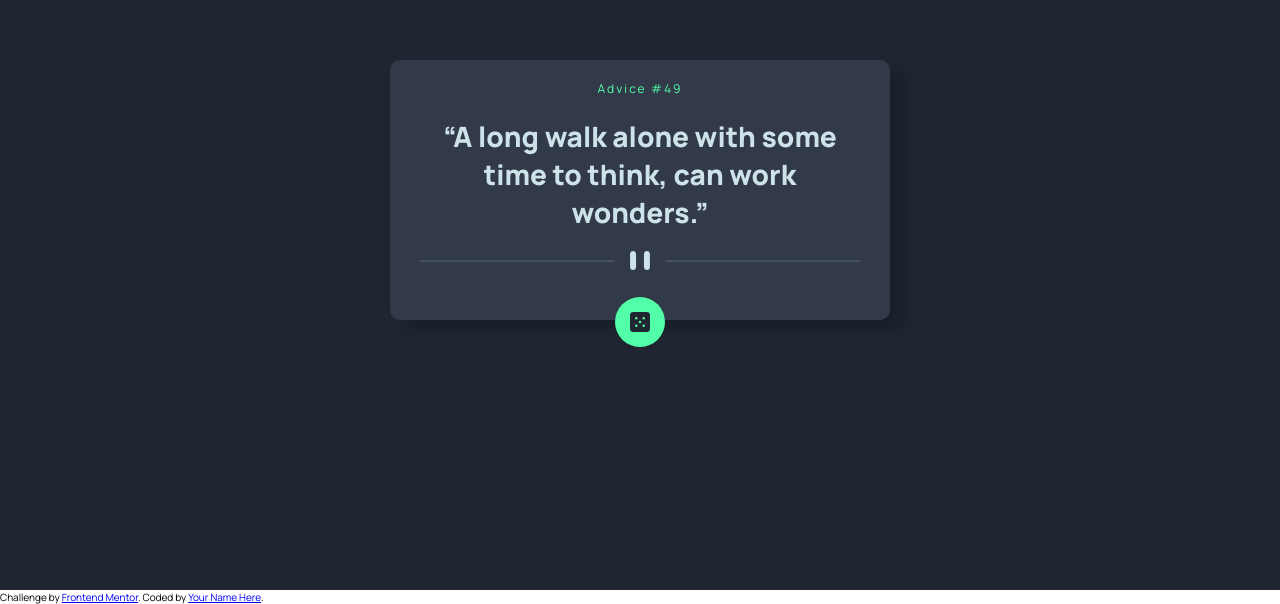
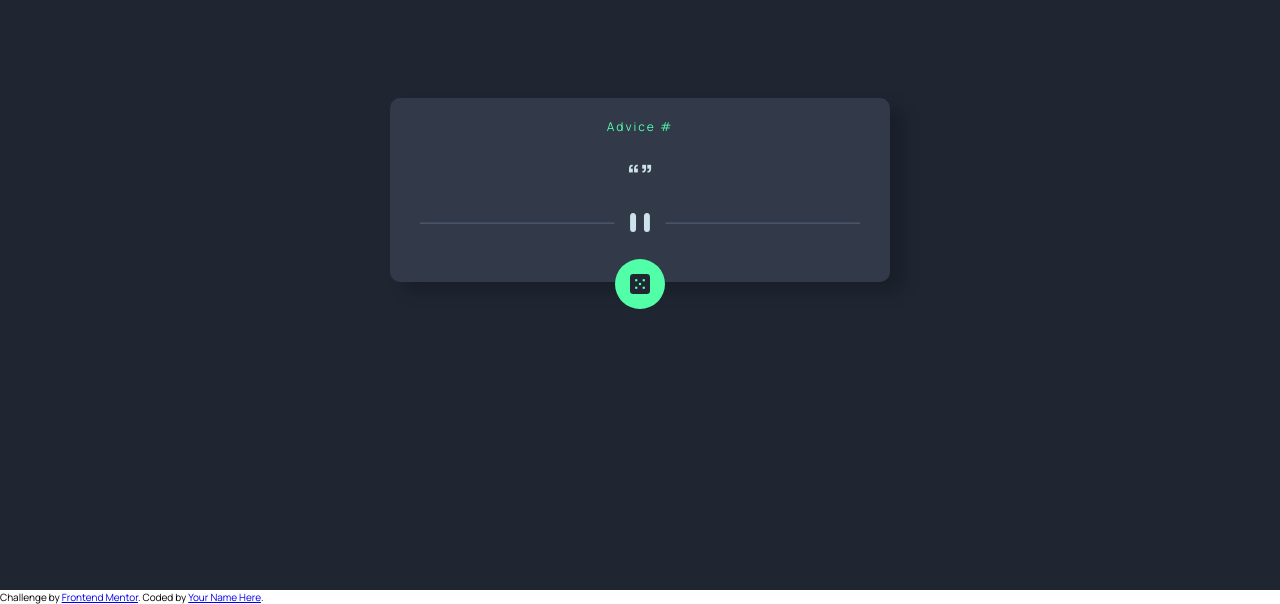
Before and after one commit to AbdelrahmanTolba/Advice-generator-app, a plain HTML site: page index.html in a window 1280 px wide. Shown: the part 210-814 px from the top of the page. Drawn offline with Linux system fonts and the light colour scheme; no server answers.

Commit message:
small edit

```diff
--- a/index.html
+++ b/index.html
@@ -21,11 +21,9 @@
     <div class="page-wrapper">
       <main class="card">
         <!-- Advice ID goes here -->
-        <p class="card__top">Advice #<span class="advice__id">49</span></p>
+        <p class="card__top">Advice #<span class="advice__id"></span></p>
 
-        <q class="advice"
-          >A long walk alone with some time to think, can work wonders.</q
-        >
+        <q class="advice"></q>
 
         <picture class="divider">
           <source
```
